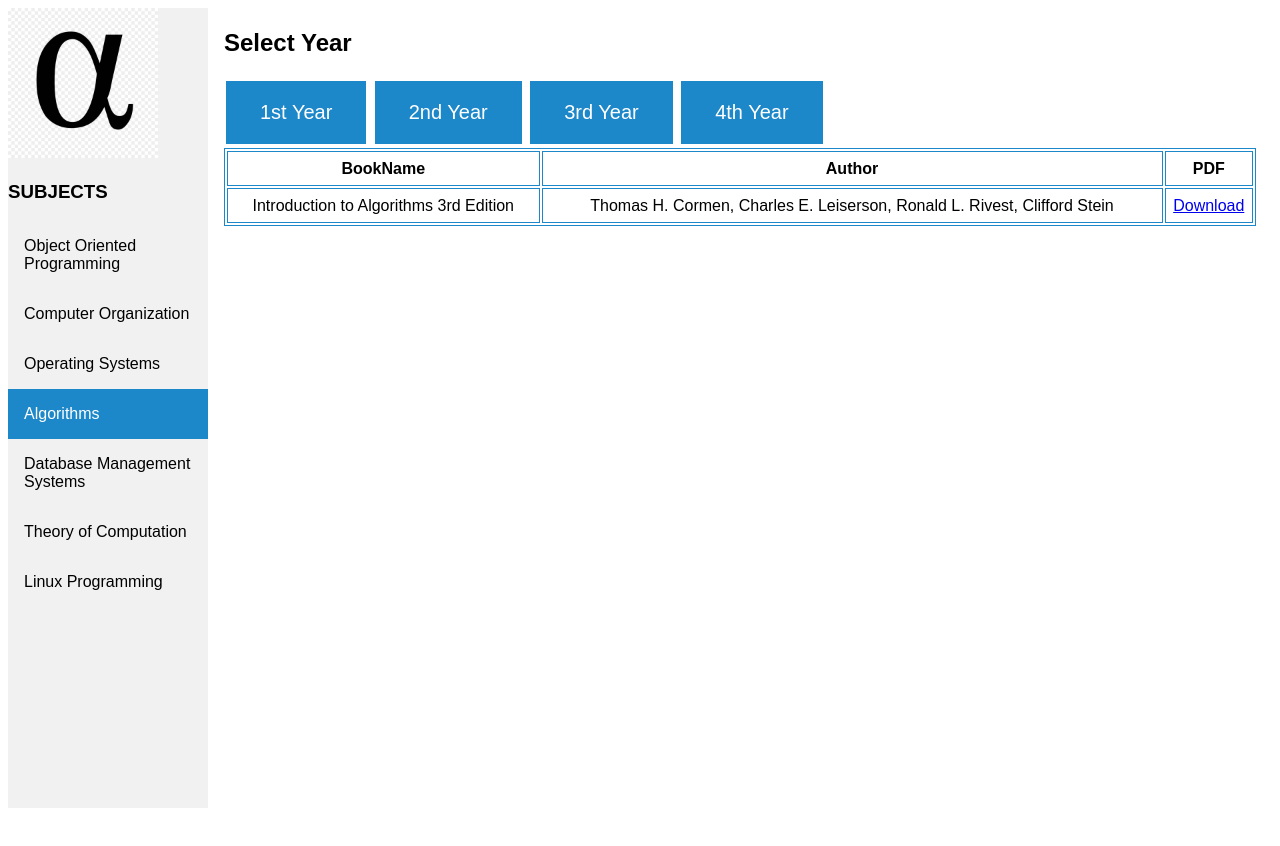
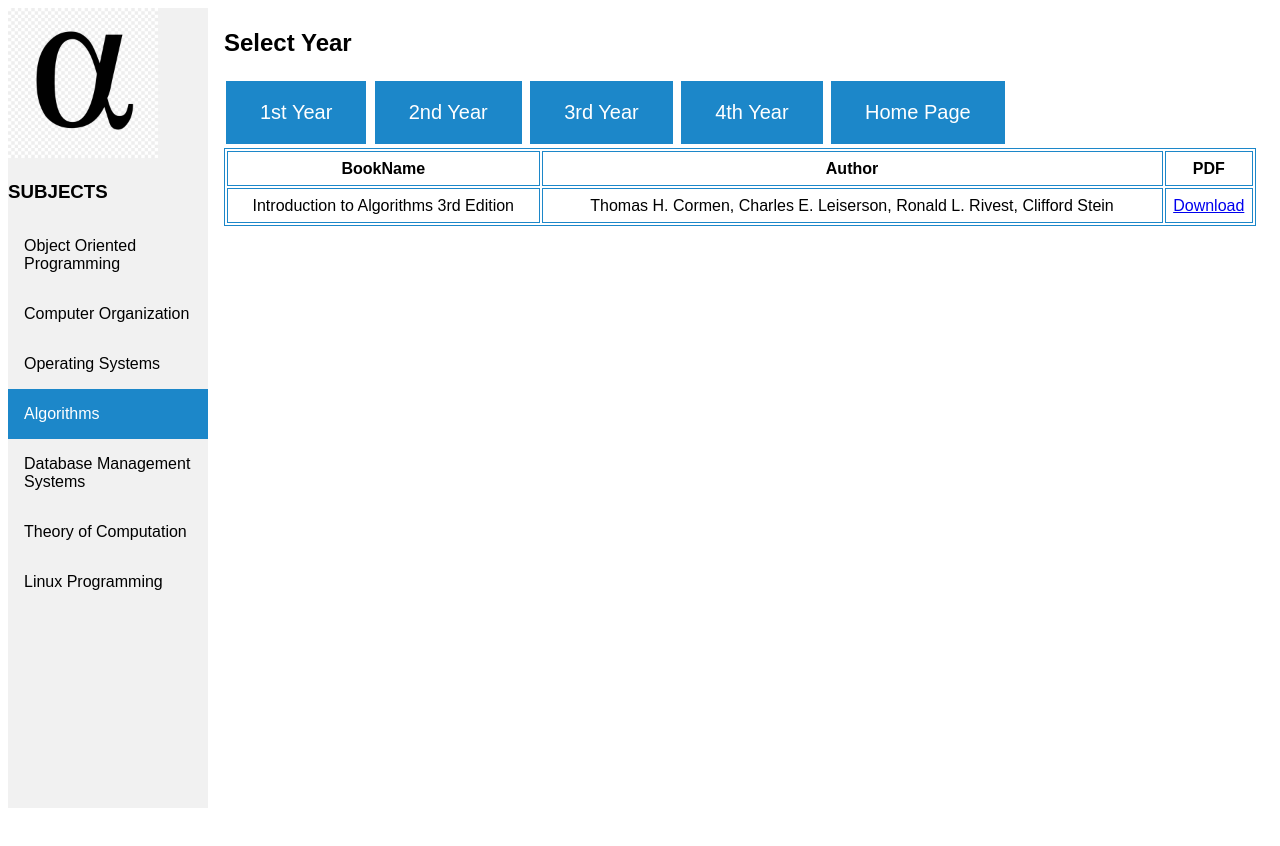
Before and after one commit to GeethaCharan-323/ProjectAlpha, a plain HTML site: page 2/alg.html in a window 1280 px wide. Drawn offline with Linux system fonts and the light colour scheme.

Commit message:
Add files via upload

```diff
--- a/2/alg.html
+++ b/2/alg.html
@@ -25,6 +25,8 @@
     <a href="../secondyear.html" class="button">2nd Year</a>
     <a href="../thirdyear.html" class="button">3rd Year</a>
     <a href="../fourthyear.html" class="button">4th Year</a>
+    <a href="../home.html" class="button">Home Page</a>
+
 
 <table style="width:100%">
   <tr>
```
Also changed, not shown: 2/co.html (+2 -0 lines), 2/dbms.html (+2 -0 lines), 2/lp.html (+2 -0 lines), 2/oop.html (+2 -0 lines), 2/os.html (+2 -0 lines), 2/toc.html (+2 -0 lines).
